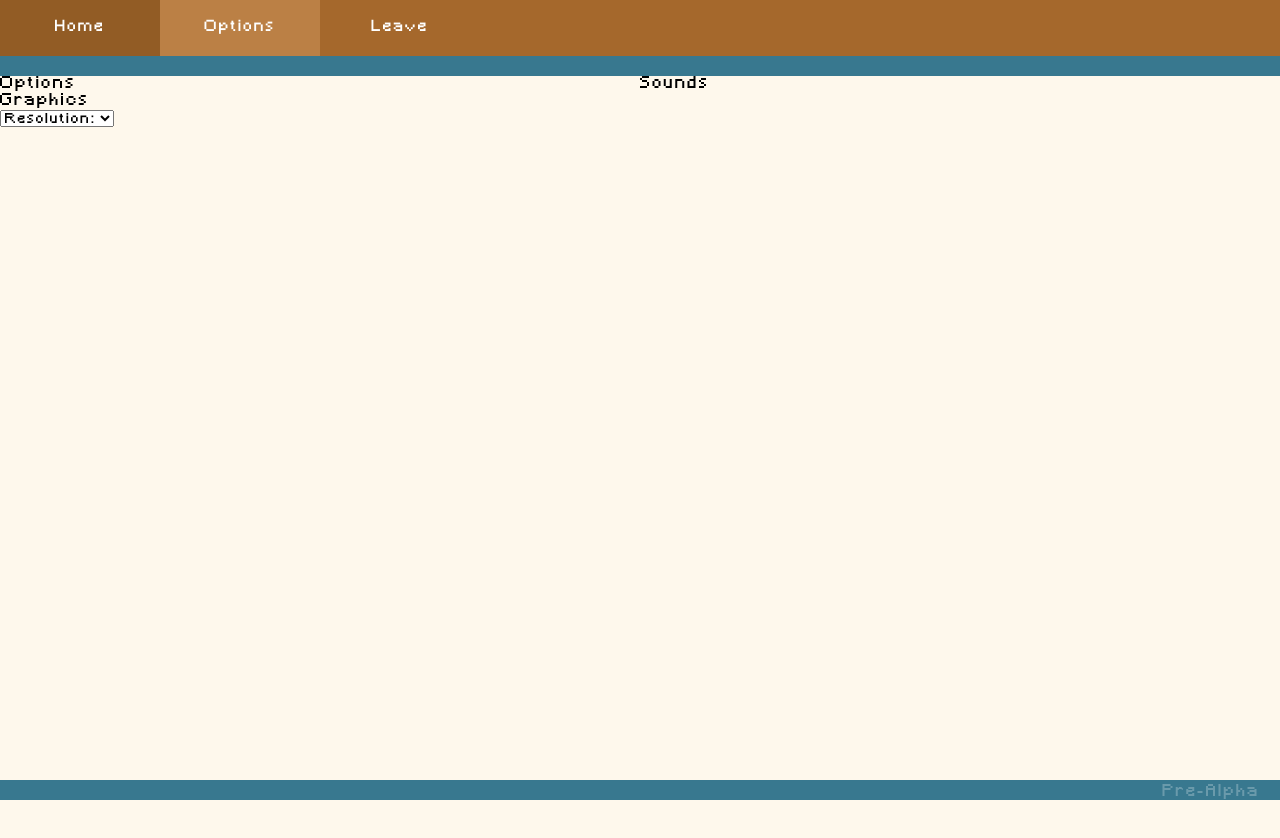
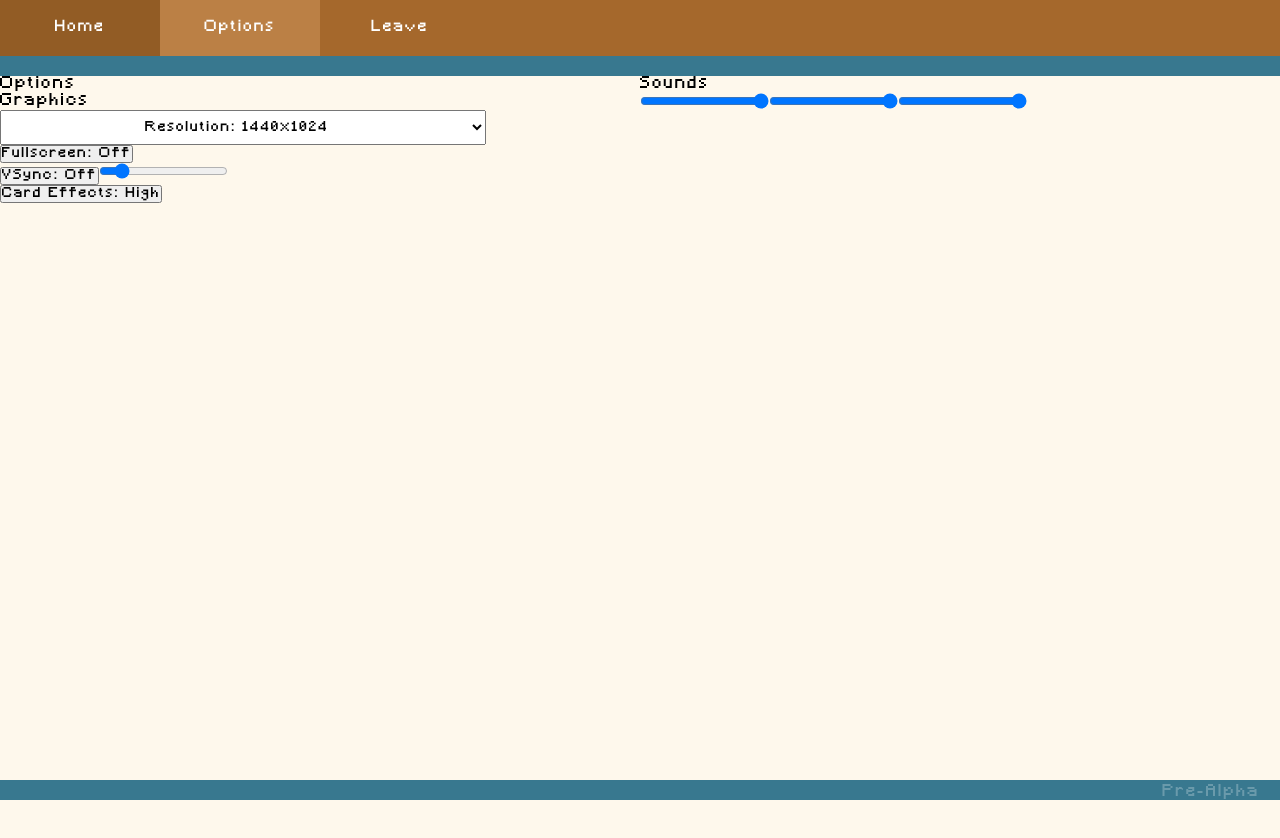
Before and after one commit to Ruslan-Studios/Growsseth-Board-Pre, an Angular app: page /options in a window 1280 px wide. Shown: the top 838 px of the page. Built offline with nearby package versions, Linux system fonts and the light colour scheme.

Commit message:
Pre-Alfa 0.0.3 -> Migliorata select della risoluzione

```diff
--- a/src-tauri/tauri.conf.json
+++ b/src-tauri/tauri.conf.json
@@ -7,7 +7,7 @@
   },
   "package": {
     "productName": "Growsseth Board",
-    "version": "0.0.2"
+    "version": "0.0.3"
   },
   "tauri": {
     "allowlist": {
--- a/src/app/components/options/options.component.html
+++ b/src/app/components/options/options.component.html
@@ -6,16 +6,31 @@
             <p>Options</p>
             <p>Graphics</p>
 
-            <select name="resolutionSelect" id="resolutionSelect">
-                <option disabled selected>Resolution:</option>
-                <option *ngFor="let resolution of standardResolutions" [value]="resolution.join('x')">
-                    {{ resolution[0] }}x{{ resolution[1] }}
-                </option>
-            </select>
+            <div class="resolutionSelection">
+                <select name="resolutionSelect" id="resolutionSelect" (change)="onNewResSelected($event)">
+                    <option disabled selected>Resolution: {{standardResolutions[0][0]}}x{{standardResolutions[0][1]}}</option>
+                    <option *ngFor="let resolution of standardResolutions" [value]="resolution.join('x')">
+                        {{ resolution[0] }}x{{ resolution[1] }}
+                    </option>
+                </select>
+            </div>
+
+            <button>Fullscreen: Off</button>
+
+            <div>
+                <button>VSync: Off</button>
+
+                <input type="range" min="30" max="256" value="60" class="slider">
+            </div>
+
+            <button>Card Effects: High</button>
 
         </div>
         <div class="right-page">
             <p>Sounds</p>
+            <input type="range" min="0" max="100" value="100" class="slider">
+            <input type="range" min="0" max="100" value="100" class="slider">
+            <input type="range" min="0" max="100" value="100" class="slider">
         </div>
     </div>
     <app-menu-footer></app-menu-footer>
--- a/src/app/components/options/options.component.scss
+++ b/src/app/components/options/options.component.scss
@@ -13,6 +13,19 @@
     .left-page {
         width: 50%;
         background-color: #fef8ec;
+
+        .resolutionSelection {
+            width: 486px;
+            height: 35px;
+
+            select {
+                width: 100%;
+                height: 35px;
+
+                text-align: center;
+            }
+        }
+
     }
 
     .right-page {
--- a/src/app/components/options/options.component.ts
+++ b/src/app/components/options/options.component.ts
@@ -1,4 +1,4 @@
-import { Component, OnInit } from '@angular/core';
+import { Component, OnInit, ViewChild, ElementRef } from '@angular/core';
 import { CommonModule } from '@angular/common';
 import { RouterOutlet, Router } from '@angular/router';
 import { app } from '@tauri-apps/api';
@@ -29,6 +29,14 @@ export class OptionsComponent
     [720, 512]
   ]
 
+  onNewResSelected(event: Event) {
+    const selectedValue = (event.target as HTMLSelectElement).value;
+    const selectedElement = event.target as HTMLSelectElement;
+    selectedElement.options[0].text = "Resolution: " + selectedValue;
+    selectedElement.options[0].selected = true;
+    console.log('Selected option:', selectedValue);
+}
+
   constructor(private router: Router) {
 
   }
```
